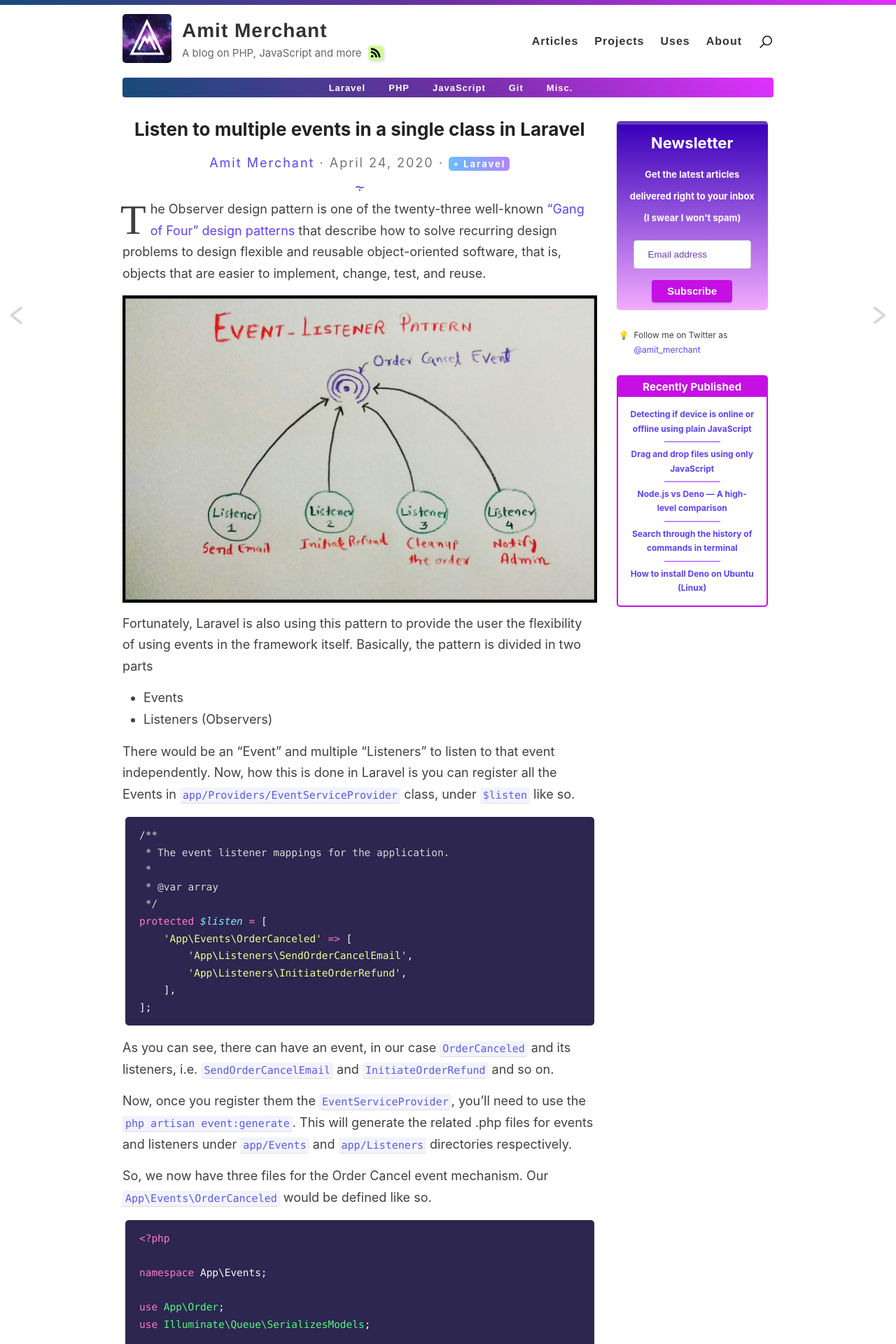
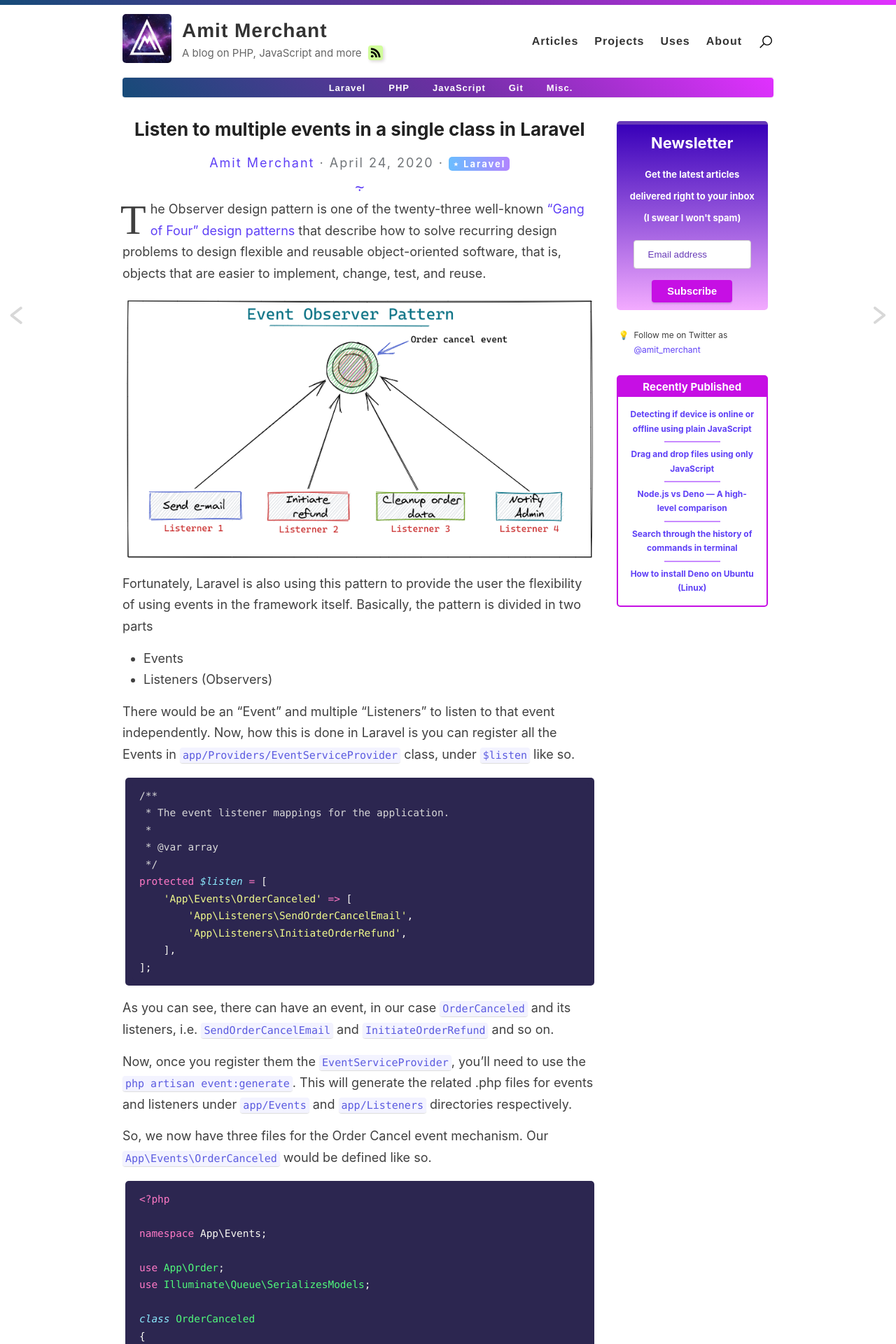
Before and after one commit to varunkumardev/amitmerchant1990.github.io, a Jekyll site: the page built from _posts/2020-04-24-event-subscribers-laravel.md, in a window 1280 px wide. Shown: the top 1920 px of the page at 70% size. Built offline with Jekyll 4.4.1, drawn with Linux system fonts in a browser that asks for light colours; comment, search, counter and statistics services are not loaded.

Commit message:
improve post.

```diff
--- a/_posts/2020-04-24-event-subscribers-laravel.md
+++ b/_posts/2020-04-24-event-subscribers-laravel.md
@@ -7,7 +7,7 @@ categories: [Laravel]
 
 The Observer design pattern is one of the twenty-three well-known ["Gang of Four" design patterns](https://en.wikipedia.org/wiki/Design_Patterns) that describe how to solve recurring design problems to design flexible and reusable object-oriented software, that is, objects that are easier to implement, change, test, and reuse.
 
-[![Event-Listener Pattern](/images/event-listener-illustration.jpeg)](/images/event-listener-illustration.jpeg)
+[![Event-Listener Pattern](/images/event-listener-illustration.png)](/images/event-listener-illustration.png)
 
 Fortunately, Laravel is also using this pattern to provide the user the flexibility of using events in the framework itself. Basically, the pattern is divided in two parts
 
```
Also changed, not shown: images/event-listener-illustration.png (added).
